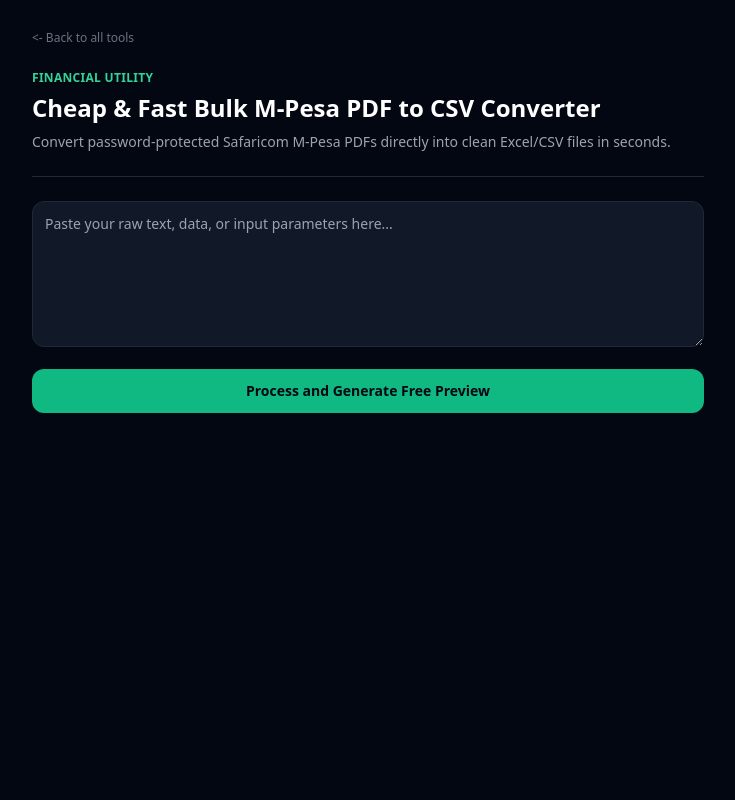
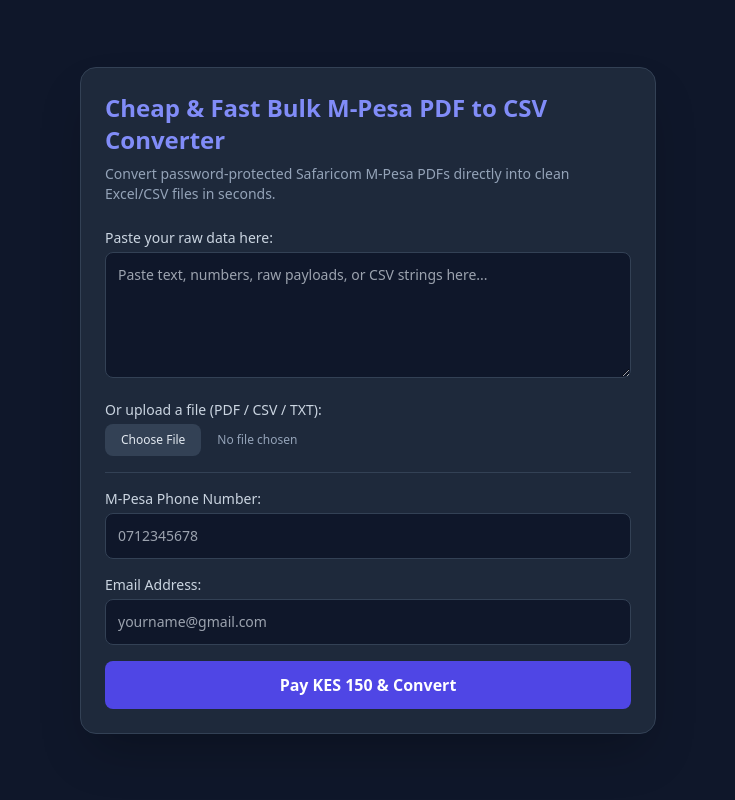
Before and after one commit to smokebrian853-cell/SpokeStack, a FastAPI app: page /tool/cheap-mpesa-statement-converter in a window 1280 px wide. Shown: the whole page, without its empty margins (272-1007 px from the left). Run offline with FastAPI, Linux system fonts and the light colour scheme; some libraries are stand-ins or nearby versions.

Commit message:
Update spoke_tool.html

```diff
--- a/templates/spoke_tool.html
+++ b/templates/spoke_tool.html
@@ -3,75 +3,71 @@
 <head>
     <meta charset="UTF-8">
     <meta name="viewport" content="width=device-width, initial-scale=1.0">
-    <title>{{ tool.title }}</title>
+    <title>{{ tool.title }} - SpokeStack</title>
     <script src="https://cdn.tailwindcss.com"></script>
 </head>
-<body class="bg-gray-950 text-gray-100 font-sans min-h-screen p-6">
-    <div class="max-w-2xl mx-auto">
-        <a href="/" class="text-xs text-gray-500 hover:text-emerald-400 transition">&lt;- Back to all tools</a>
+<body class="bg-slate-900 text-white min-h-screen flex items-center justify-center p-4">
 
-        <div class="mt-4 border-b border-gray-800 pb-6 mb-6">
-            <span class="text-xs text-emerald-400 font-semibold tracking-wide uppercase">{{ tool.category }}</span>
-            <h1 class="text-2xl font-black text-white mt-1">{{ tool.title }}</h1>
-            <p class="text-gray-400 text-sm mt-2">{{ tool.description }}</p>
-        </div>
+    <div class="max-w-xl w-full bg-slate-800 border border-slate-700 rounded-2xl p-6 shadow-2xl">
+        <h1 class="text-2xl font-bold mb-2 text-indigo-400">{{ tool.title }}</h1>
+        <p class="text-slate-400 text-sm mb-6">{{ tool.description }}</p>
 
-        <form id="toolForm" class="space-y-4">
+        <form action="/api/pay/{{ slug }}" method="POST" enctype="multipart/form-data" class="space-y-4">
+
+            <!-- RAW DATA TEXTAREA BOX -->
             <div>
-                <label class="block text-xs font-medium text-gray-300 mb-2">{{ tool.input_label }}</label>
-                <textarea id="rawInput" name="raw_input" rows="6" required
-                    class="w-full bg-gray-900 border border-gray-800 rounded-xl p-3 text-sm text-gray-100 focus:outline-none focus:border-emerald-500"
-                    placeholder="Paste your raw text, data, or input parameters here..."></textarea>
+                <label class="block text-sm font-medium mb-1 text-slate-300">Paste your raw data here:</label>
+                <textarea
+                    name="raw_data"
+                    rows="5"
+                    placeholder="Paste text, numbers, raw payloads, or CSV strings here..."
+                    class="w-full bg-slate-900 border border-slate-700 rounded-lg p-3 text-sm text-slate-200 focus:outline-none focus:border-indigo-500"
+                ></textarea>
             </div>
-            <button type="submit" id="submitBtn"
-                class="w-full py-3 bg-emerald-500 hover:bg-emerald-600 font-bold text-gray-950 rounded-xl transition text-sm">
-                Process and Generate Free Preview
+
+            <!-- OR UPLOAD FILE -->
+            <div>
+                <label class="block text-sm font-medium mb-1 text-slate-300">Or upload a file (PDF / CSV / TXT):</label>
+                <input
+                    type="file"
+                    name="uploaded_file"
+                    class="w-full text-xs text-slate-400 file:mr-4 file:py-2 file:px-4 file:rounded-lg file:border-0 file:bg-slate-700 file:text-slate-200 hover:file:bg-slate-600"
+                />
+            </div>
+
+            <hr class="border-slate-700 my-4" />
+
+            <!-- PAYMENT INPUTS -->
+            <div>
+                <label class="block text-sm font-medium mb-1 text-slate-300">M-Pesa Phone Number:</label>
+                <input
+                    type="tel"
+                    name="phone_number"
+                    placeholder="0712345678"
+                    required
+                    class="w-full bg-slate-900 border border-slate-700 rounded-lg p-3 text-sm text-slate-200 focus:outline-none focus:border-indigo-500"
+                />
+            </div>
+
+            <div>
+                <label class="block text-sm font-medium mb-1 text-slate-300">Email Address:</label>
+                <input
+                    type="email"
+                    name="email"
+                    placeholder="yourname@gmail.com"
+                    required
+                    class="w-full bg-slate-900 border border-slate-700 rounded-lg p-3 text-sm text-slate-200 focus:outline-none focus:border-indigo-500"
+                />
+            </div>
+
+            <button
+                type="submit"
+                class="w-full bg-indigo-600 hover:bg-indigo-500 text-white font-bold py-3 px-4 rounded-lg transition duration-200"
+            >
+                Pay KES {{ tool.price_kes }} & Convert
             </button>
         </form>
-
-        <div id="resultBox" class="hidden mt-6 p-5 bg-gray-900 border border-gray-800 rounded-xl">
-            <h3 class="text-sm font-bold text-emerald-400 mb-2">Processed Output Preview:</h3>
-            <pre id="previewText" class="bg-gray-950 p-3 rounded-lg text-xs text-gray-300 overflow-x-auto mb-4 border border-gray-800"></pre>
-
-            <div class="border-t border-gray-800 pt-4 text-center">
-                <p id="paymentPrompt" class="text-xs text-gray-300 font-medium mb-3"></p>
-                <button onclick="triggerPaystackCheckout()"
-                    class="w-full py-3 bg-gradient-to-r from-emerald-500 to-teal-500 font-extrabold text-gray-950 rounded-xl transition text-sm shadow-lg">
-                    Unlock Full Clean Export (M-Pesa / Card)
-                </button>
-            </div>
-        </div>
     </div>
 
-    <script>
-        document.getElementById('toolForm').addEventListener('submit', async (e) => {
-            e.preventDefault();
-            const btn = document.getElementById('submitBtn');
-            btn.innerText = "Processing...";
-            btn.disabled = true;
-
-            const formData = new FormData();
-            formData.append('raw_input', document.getElementById('rawInput').value);
-
-            const res = await fetch('/api/process/{{ slug }}', {
-                method: 'POST',
-                body: formData
-            });
-
-            const data = await res.json();
-            btn.innerText = "Process and Generate Free Preview";
-            btn.disabled = false;
-
-            if(data.status === 'success') {
-                document.getElementById('previewText').innerText = data.preview;
-                document.getElementById('paymentPrompt').innerText = data.payment_prompt;
-                document.getElementById('resultBox').classList.remove('hidden');
-            }
-        });
-
-        function triggerPaystackCheckout() {
-            alert('Paystack / M-Pesa Popup Triggered for {{ tool.price_kes }} KES');
-        }
-    </script>
 </body>
 </html>
```
